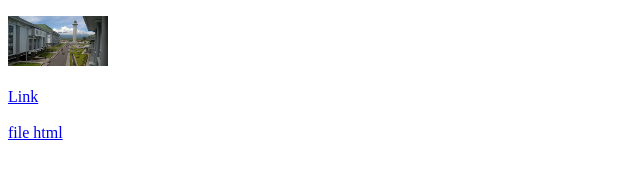
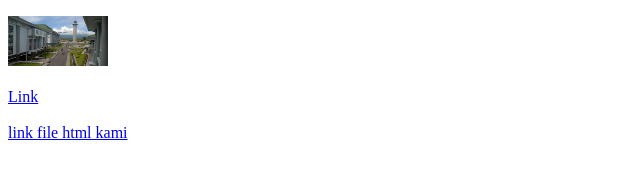
Before and after one commit to Rafly222/rafly-s_code, a plain HTML site: page HTML 2.html in a window 1280 px wide. Shown: the full height of the page, 0-640 px from the left. Drawn offline with Linux system fonts and the light colour scheme.

Commit message:
Revert "b"
This reverts commit 5093bf71629d04cd89e3a0c5925a7544d1bc96cd.

```diff
--- a/HTML 2.html
+++ b/HTML 2.html
@@ -18,7 +18,7 @@
             <br>
             <!-- RELATIVE LINK -->
             <a href="HTML.html">
-                 file html
+                link file html kami
             </a>
         </p>
 
```
